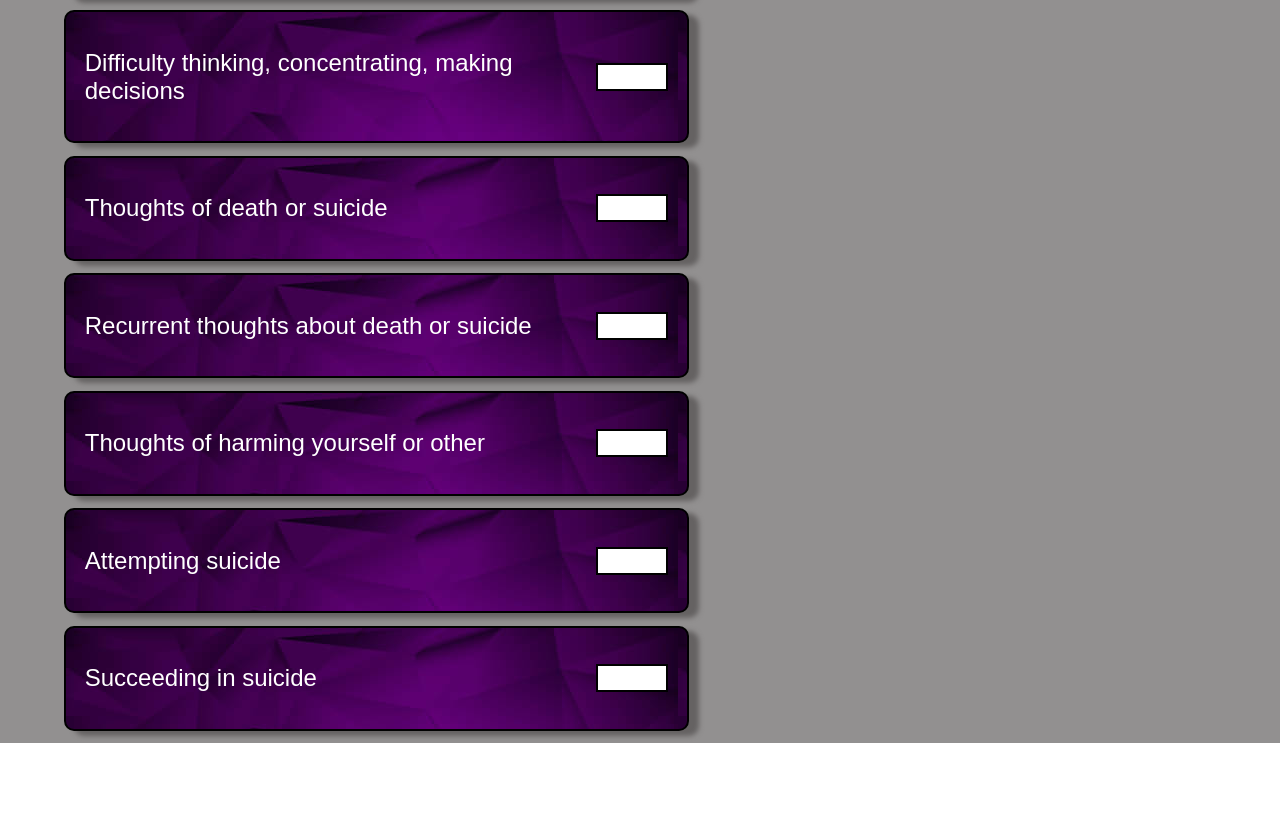
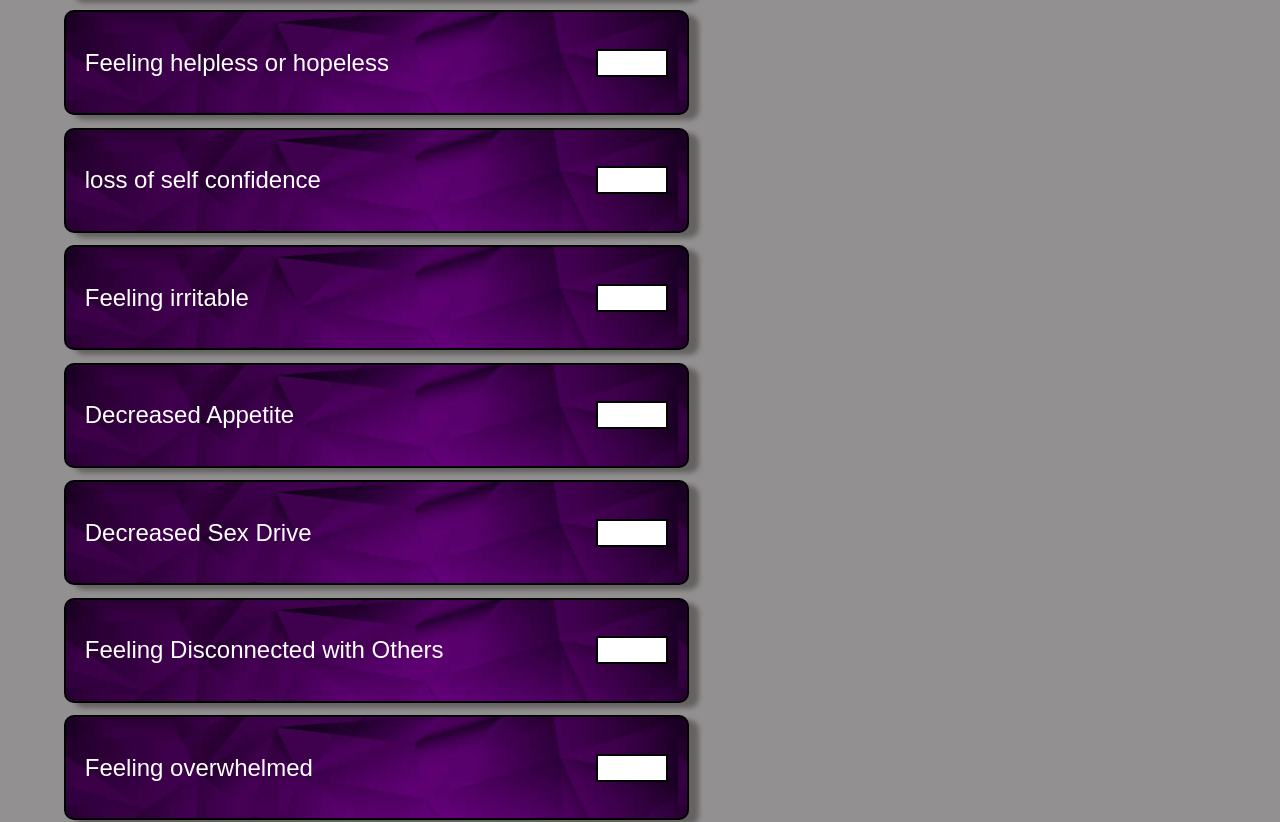
Before and after one commit to Ajay080/Depression_Diagnosis_ExpertSystem, a React (Create React App) app: page / in a window 1280 px wide. Shown: the part 1268-2090 px from the top of the page. Before the commit the page ends 2037 px from the top, so only its background shows below. Built offline with nearby package versions, Linux system fonts and the light colour scheme.

Commit message:
first commit

```diff
--- a/src/pages/DepressionDiagnosis.js
+++ b/src/pages/DepressionDiagnosis.js
@@ -4,64 +4,105 @@ const DepressionDiagnosis = () => {
   const [symptoms, setSymptoms] = useState([
     {
       name: "Feeling sad or having a depressed mood",
+      bias: 0.4,
+      threshold: 5,
+    },
+    {
+      name: "Loss of interest or pleasure in activities once enjoyed",
+      bias: 0.2,
+      threshold: 5,
+    },
+    {
+      name: "Changes in appetite - weight loss or gain unrelated to dieting",
+      bias: 0.6,
+      threshold: 5,
+    },
+    {
+      name: "Trouble sleeping or sleeping too much",
+      bias: 0.1,
+      threshold: 5,
+    },
+    {
+      name: "Loss of energy or increased fatigue",
+      bias: 0.1,
+      threshold: 5,
+    },
+    {
+      name: "Feeling worthless or guilty",
+      bias: 0.6,
+      threshold: 5,
+    },
+    {
+      name: "Feeling helpless or hopeless",
+      bias: 0.3,
+      threshold: 5,
+    },
+    {
+      name: "loss of self confidence",
+      bias: 0.8,
+      threshold: 5,
+    },
+    {
+      name: "Feeling irritable",
+      bias: 0.4,
+      threshold: 5,
+    },
+    {
+      name: "Decreased Appetite",
+      bias: 0.3,
+      threshold: 5,
+    },
+    {
+      name: "Decreased Sex Drive",
+      bias: 0.5,
+      threshold: 5,
+    },
+    {
+      name: "Feeling Disconnected with Others",
+      bias: 0.7,
+      threshold: 5,
+    },
+    {
+      name: "Feeling overwhelmed",
+      bias: 0.4,
+      threshold: 5,
+    },
+    {
+      name: "Unexplained Physical System",
       bias: 1,
       threshold: 5,
     },
     {
-      name: "Loss of interest or pleasure in activities once enjoyed",
-      bias: 1,
+      name: "Feeling Anxious",
+      bias: 0.7,
       threshold: 5,
     },
     {
-      name: "Changes in appetite - weight loss or gain unrelated to dieting",
-      bias: 1,
+      name: "Difficulty Functioning at Work or School",
+      bias: 0.8,
       threshold: 5,
     },
     {
-      name: "Trouble sleeping or sleeping too much",
-      bias: 1,
-      threshold: 5,
-    },
-    {
-      name: "Loss of energy or increased fatigue",
-      bias: 1,
-      threshold: 5,
-    },
-    {
-      name: "Feeling worthless or guilty",
-      bias: 1,
+      name: "Argument or Fights with better half",
+      bias: 0.7,
       threshold: 5,
     },
     {
       name: "Difficulty thinking, concentrating, making decisions",
-      bias: 1,
+      bias: 0.3,
       threshold: 5,
     },
     {
       name: "Thoughts of death or suicide",
       bias: 1,
-      threshold: 5,
-    },
-    {
-      name: "Recurrent thoughts about death or suicide",
-      bias: 2,
-      threshold: 4,
+      threshold: 1,
     },
     {
       name: "Thoughts of harming yourself or other",
-      bias: 3,
+      bias: 0.8,
       threshold: 3,
     },
-    {
-      name: "Attempting suicide",
-      bias: 4,
-      threshold: 2,
-    },
-    {
-      name: "Succeeding in suicide",
-      bias: 5,
-      threshold: 1,
-    },
+
   ]);
 
   const calculateScore = () => {
```
